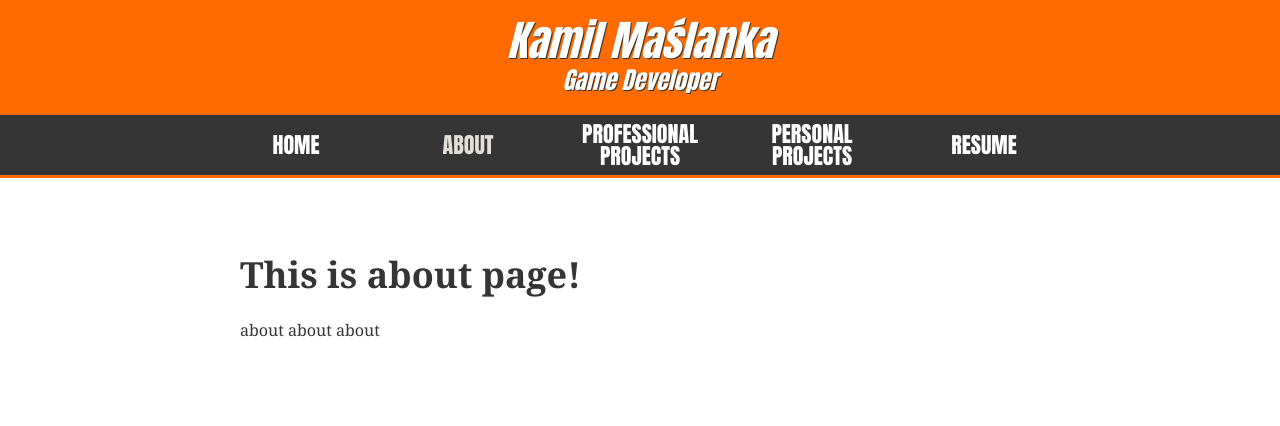
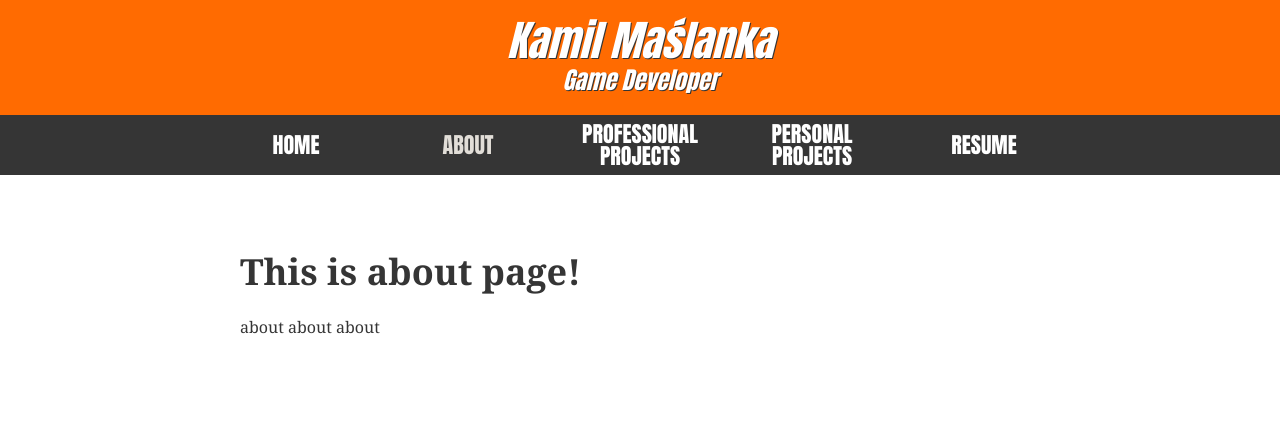
Before and after one commit to juna8001/juna8001.github.io, a Jekyll site: the page built from pages/about.md, in a window 1280 px wide. Shown: the top 426 px of the page. Built offline with Jekyll 4.4.1, drawn with Linux system fonts in a browser that asks for light colours.

Commit message:
style improvements

```diff
--- a/assets/header.css
+++ b/assets/header.css
@@ -2,7 +2,7 @@ header.site-header {
     background: var(--header-bg);
     color: var(--header-text);
     padding: 1em 0 0 0;
-    border-bottom: 3px solid var(--acent-color);
+    /* border-bottom: 3px solid var(--acent-color); */
 }
 
 .site-header-title {
@@ -49,7 +49,7 @@ nav.site-nav a {
     padding: 0px;
     color: var(--header-text);
     /* background: var(--content-color); */
-    border-radius: 8px;
+    /* border-radius: 8px; */
 
     font-family: var(--reckoner);
     font-size: 22px;
```
